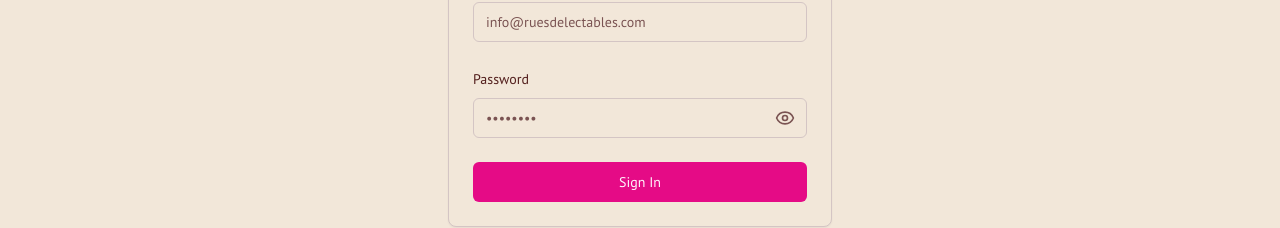
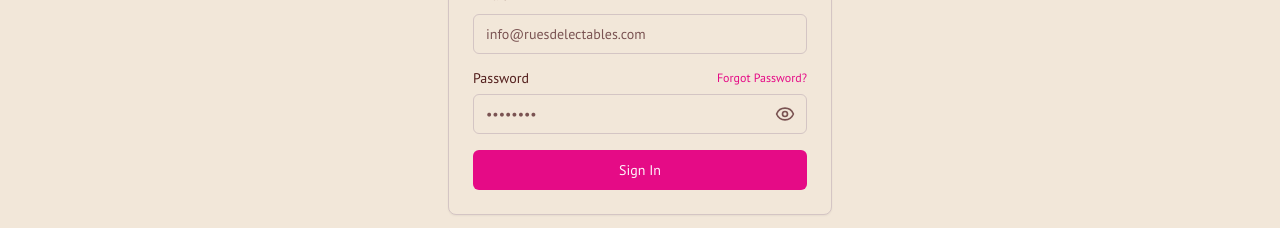
Before and after one commit to iampelaiahn/studio, a Next.js app: page /login in a window 1280 px wide. Shown: the part 366-594 px from the top of the page. Built offline with nearby package versions, Linux system fonts and the light colour scheme; no server answers.

Commit message:
add forgot password button (_for element form_)

```diff
--- a/src/app/login/page.tsx
+++ b/src/app/login/page.tsx
@@ -26,7 +26,7 @@ import {
 import { Input } from '@/components/ui/input';
 import { Button } from '@/components/ui/button';
 import { useAuth, useUser } from '@/firebase';
-import { signInWithEmailAndPassword } from 'firebase/auth';
+import { signInWithEmailAndPassword, sendPasswordResetEmail } from 'firebase/auth';
 
 const loginSchema = z.object({
   email: z.string().email('Please enter a valid email address.'),
@@ -54,6 +54,34 @@ export default function LoginPage() {
       password: '',
     },
   });
+
+  const handlePasswordReset = async () => {
+    const email = form.getValues('email');
+    if (!email) {
+      form.trigger('email'); // Trigger validation to show error
+      toast({
+        variant: 'destructive',
+        title: 'Email required',
+        description: 'Please enter your email address to reset your password.',
+      });
+      return;
+    }
+
+    try {
+      await sendPasswordResetEmail(auth, email);
+      toast({
+        title: 'Password Reset Email Sent',
+        description: `If an account exists for ${email}, you will receive a password reset link.`,
+      });
+    } catch (error: any) {
+      console.error("Password Reset Error:", error);
+      toast({
+        variant: 'destructive',
+        title: 'Error Sending Reset Email',
+        description: error.message || 'An unexpected error occurred.',
+      });
+    }
+  };
 
   const onSubmit = async (values: z.infer<typeof loginSchema>) => {
     setIsSubmitting(true);
@@ -116,7 +144,7 @@ export default function LoginPage() {
         </CardHeader>
         <CardContent>
           <Form {...form}>
-            <form onSubmit={form.handleSubmit(onSubmit)} className="space-y-6">
+            <form onSubmit={form.handleSubmit(onSubmit)} className="space-y-4">
               <FormField
                 control={form.control}
                 name="email"
@@ -139,7 +167,17 @@ export default function LoginPage() {
                 name="password"
                 render={({ field }) => (
                   <FormItem>
-                    <FormLabel>Password</FormLabel>
+                    <div className="flex justify-between items-center">
+                      <FormLabel>Password</FormLabel>
+                      <Button
+                        type="button"
+                        variant="link"
+                        className="h-auto p-0 text-xs"
+                        onClick={handlePasswordReset}
+                      >
+                        Forgot Password?
+                      </Button>
+                    </div>
                     <div className="relative">
                       <FormControl>
                         <Input
```
